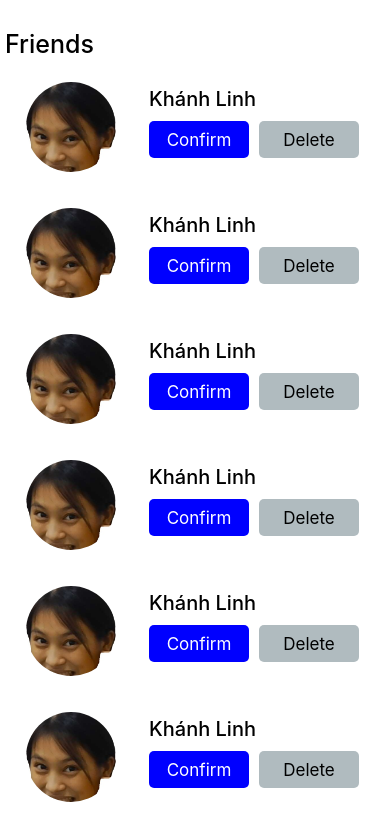
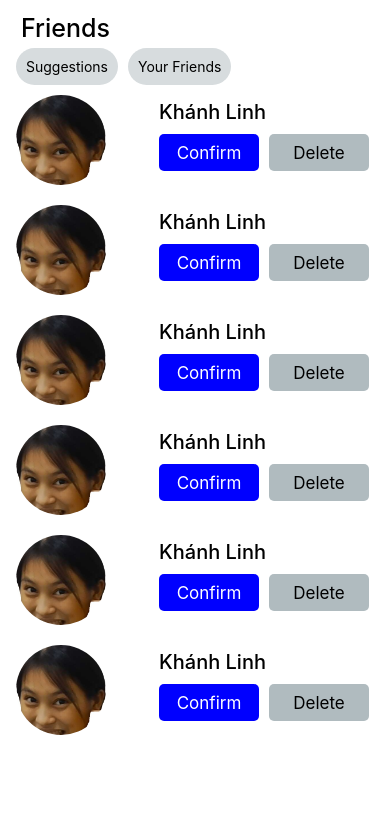
Before and after one commit to LazyyNguyen/react-fakeFB, a React Native app: screen / in a window 390 px wide. Shown: the top 840 px of the page. Built offline with nearby package versions, Linux system fonts and the light colour scheme.

Commit message:
add tags

```diff
--- a/src/components/ListFriends.js
+++ b/src/components/ListFriends.js
@@ -2,6 +2,7 @@ import React from 'react';
 import {View, FlatList, StyleSheet, Text, Image} from 'react-native';
 
 import MyButton from './MyButton';
+import ListTags from './ListTags';
 
 const DATA = [
   {
@@ -36,6 +37,14 @@ const DATA = [
   },
 ];
 
+const ListHeaderComponent = () => {
+  return (
+    <View style={{}}>
+      <Text style={styles.title}>Friends</Text>
+      <ListTags />
+    </View>
+  );
+};
 const renderItem = ({item, index}) => {
   return (
     <View key={index} style={styles.container}>
@@ -59,22 +68,19 @@ const renderItem = ({item, index}) => {
     </View>
   );
 };
-const ListHeaderComponent = () => {
-  return <Text style={styles.title}>Friends</Text>;
-};
 
 const ListFriends = () => {
   return (
     <FlatList
       ListHeaderComponent={ListHeaderComponent}
       data={DATA}
-      contentContainerStyle={DATA.length ? styles.centerEmptySet : null}
+      contentContainerStyle={DATA.length ? styles.wrapper : styles.centerEmptySet}
       keyExtractor={item => item.id.toString()}
       renderItem={renderItem}
       ListEmptyComponent={() =>
         DATA.length ? (
           <View style={styles.centerEmptySet}>
-          <Text style={styles.emptyMessageStyle}>The list is empty</Text>
+            <Text style={styles.emptyMessageStyle}>The list is empty</Text>
           </View>
         ) : null
       }
@@ -83,7 +89,8 @@ const ListFriends = () => {
 };
 
 const styles = StyleSheet.create({
-  centerEmptySet:{
+  wrapper: {marginVertical: 8, marginHorizontal: 16},
+  centerEmptySet: {
     flexGrow: 1,
     justifyContent: 'center',
   },
@@ -91,9 +98,8 @@ const styles = StyleSheet.create({
     textAlign: 'center',
   },
   container: {
-    padding: 10,
-    marginVertical: 8,
-    marginHorizontal: 16,
+    marginBottom:10,
+    marginTop:10,
     flexDirection: 'row',
     justifyContent: 'space-between',
     alignContent: 'center',
@@ -104,7 +110,6 @@ const styles = StyleSheet.create({
     color: 'black',
     fontSize: 25,
     fontWeight: '500',
-
   },
   button: {
     flexDirection: 'row',
--- /dev/null
+++ b/src/components/ListTags.js
@@ -0,0 +1,47 @@
+import React from 'react';
+import {View, FlatList, StyleSheet, Text, Image} from 'react-native';
+
+const TAG = [
+  {
+    id: 0,
+    name: 'Suggestions',
+  },
+  {
+    id: 1,
+    name: 'Your Friends',
+  },
+];
+
+const renderItem = ({item, index}) => {
+  return (
+    <View key={index} style={styles.container}>
+      <View>
+        <Text style={styles.name}>{item.name}</Text>
+      </View>
+    </View>
+  );
+};
+
+
+const ListTags = () => {
+  return (
+    <FlatList
+    horizontal={true}
+      data={TAG}
+      keyExtractor={item => item.id.toString()}
+      renderItem={renderItem}
+    />
+  );
+};
+
+const styles = StyleSheet.create({
+  container:{
+    padding:10,
+    marginRight:10,
+    borderRadius:30,
+
+    backgroundColor:'#D7DCDE'
+  }
+});
+
+export default ListTags;
```
